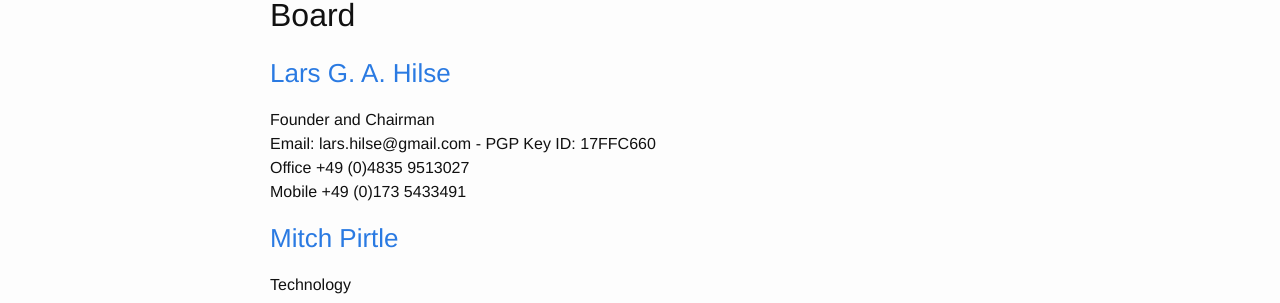
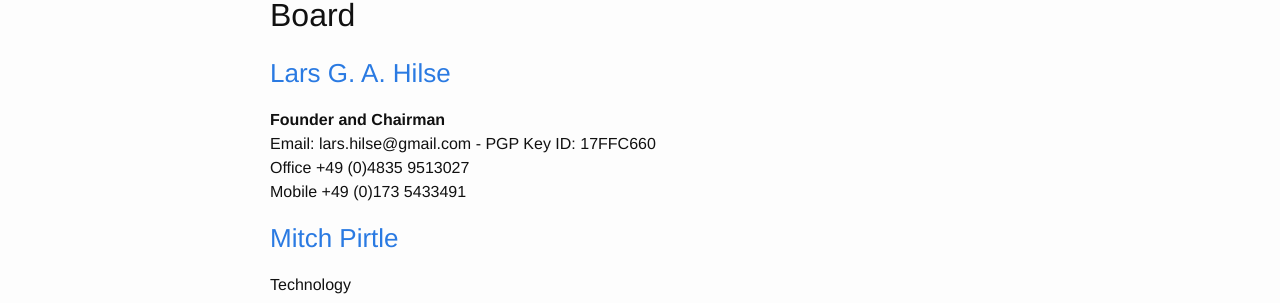
Before and after one commit to GLINMACA/glinmaca.github.io, a Jekyll site: the page built from people.md, in a window 1280 px wide. Shown: the part 229-532 px from the top of the page. Built offline with Jekyll 4.4.1, drawn with Linux system fonts in a browser that asks for light colours.

```diff
--- a/people.md
+++ b/people.md
@@ -6,7 +6,7 @@ permalink: /people/
 ##Board
 
 ###[Lars G. A. Hilse](https://de.linkedin.com/in/deutschewebdesign)
-Founder and Chairman
+**Founder and Chairman**
 Email: lars.hilse@gmail.com - PGP Key ID: 17FFC660
 Office +49 (0)4835 9513027
 Mobile +49 (0)173 5433491
```
